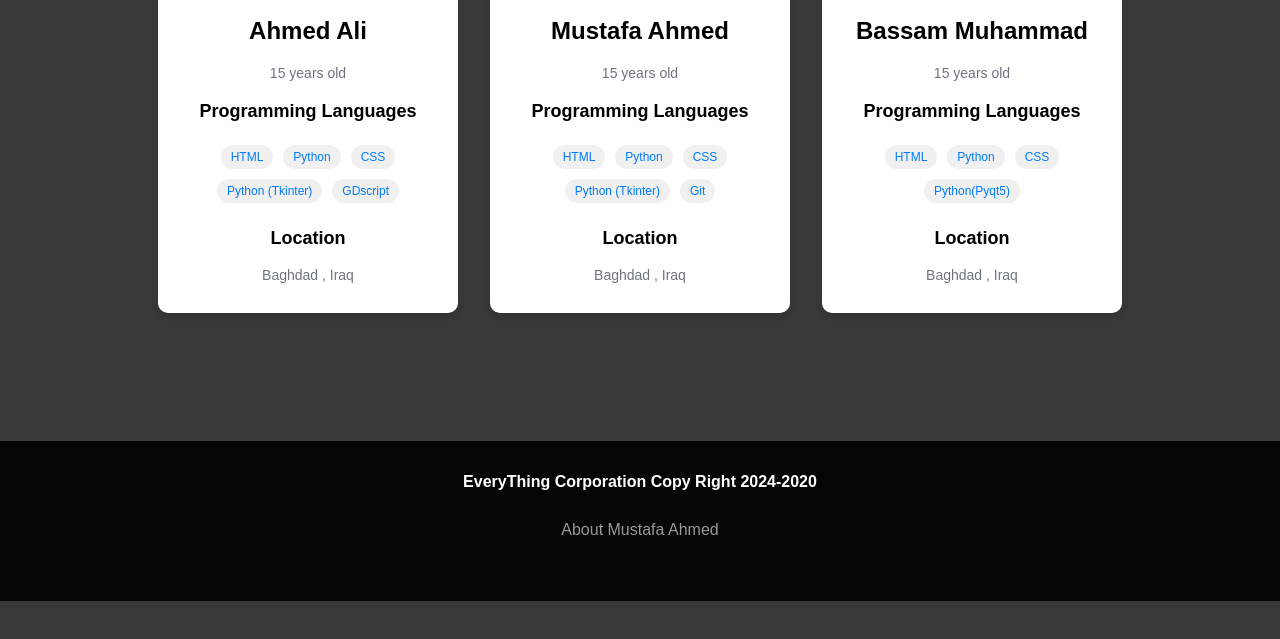
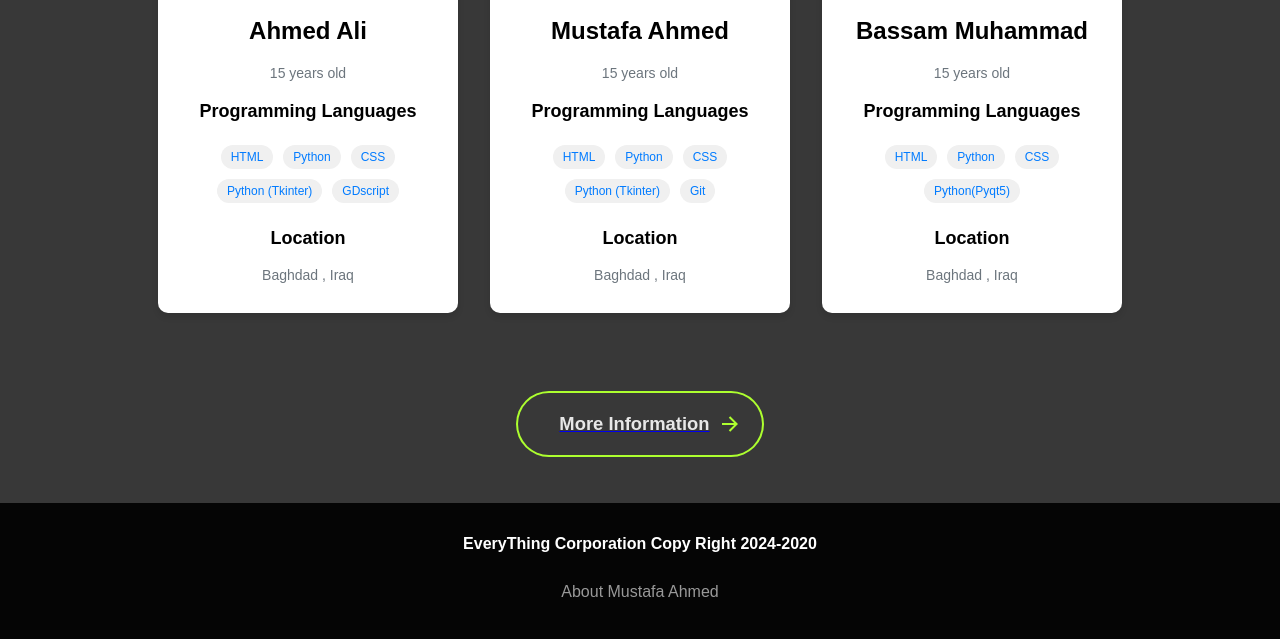
Before and after one commit to everything-dev/EveryThing-Corp-, a plain HTML site: page index.html in a window 1280 px wide. Shown: the part 3109-3748 px from the top of the page. Before the commit the page ends 3710 px from the top, so only its background shows below. Drawn offline with Linux system fonts and the light colour scheme.

Commit message:
Update index.html

```diff
--- a/index.html
+++ b/index.html
@@ -448,6 +448,96 @@
             justify-content: center;
             padding-top: 2em;
         }
+
+        /* From Uiverse.io by gharsh11032000 */
+.animated-button {
+  position: relative;
+  display: flex;
+  align-items: center;
+  gap: 4px;
+  padding: 16px 36px;
+  border: 4px solid;
+  border-color: transparent;
+  font-size: 16px;
+  background-color: inherit;
+  border-radius: 100px;
+  font-weight: 600;
+  color: greenyellow;
+  box-shadow: 0 0 0 2px greenyellow;
+  cursor: pointer;
+  overflow: hidden;
+  transition: all 0.6s cubic-bezier(0.23, 1, 0.32, 1);
+}
+
+.animated-button svg {
+  position: absolute;
+  width: 24px;
+  fill: greenyellow;
+  z-index: 9;
+  transition: all 0.8s cubic-bezier(0.23, 1, 0.32, 1);
+}
+
+.animated-button .arr-1 {
+  right: 16px;
+}
+
+.animated-button .arr-2 {
+  left: -25%;
+}
+
+.animated-button .circle {
+  position: absolute;
+  top: 50%;
+  left: 50%;
+  transform: translate(-50%, -50%);
+  width: 20px;
+  height: 20px;
+  background-color: greenyellow;
+  border-radius: 50%;
+  opacity: 0;
+  transition: all 0.8s cubic-bezier(0.23, 1, 0.32, 1);
+}
+
+.animated-button .text {
+  position: relative;
+  z-index: 1;
+  transform: translateX(-12px);
+  transition: all 0.8s cubic-bezier(0.23, 1, 0.32, 1);
+}
+
+.animated-button:hover {
+  box-shadow: 0 0 0 12px transparent;
+  color: #212121;
+  border-radius: 12px;
+}
+
+.animated-button:hover .arr-1 {
+  right: -25%;
+}
+
+.animated-button:hover .arr-2 {
+  left: 16px;
+}
+
+.animated-button:hover .text {
+  transform: translateX(12px);
+}
+
+.animated-button:hover svg {
+  fill: #212121;
+}
+
+.animated-button:active {
+  scale: 0.95;
+  box-shadow: 0 0 0 4px greenyellow;
+}
+
+.animated-button:hover .circle {
+  width: 220px;
+  height: 220px;
+  opacity: 1;
+}
+
 
 
 
@@ -1046,6 +1136,25 @@
 
         </section>
 
+        <div style="display: flex;justify-content:center ;">
+        <a href="https://everything-dev.github.io/Developers/" target="_blank">
+        <button class="animated-button" >
+            <svg viewBox="0 0 24 24" class="arr-2" xmlns="http://www.w3.org/2000/svg">
+              <path
+                d="M16.1716 10.9999L10.8076 5.63589L12.2218 4.22168L20 11.9999L12.2218 19.778L10.8076 18.3638L16.1716 12.9999H4V10.9999H16.1716Z"
+              ></path>
+            </svg>
+            <span class="text">More Information</span>
+            <span class="circle"></span>
+            <svg viewBox="0 0 24 24" class="arr-1" xmlns="http://www.w3.org/2000/svg">
+              <path
+                d="M16.1716 10.9999L10.8076 5.63589L12.2218 4.22168L20 11.9999L12.2218 19.778L10.8076 18.3638L16.1716 12.9999H4V10.9999H16.1716Z"
+              ></path>
+            </svg>
+          </button>
+          </a>
+          </div>
+
 
     <!--Developers section ends-->
 
```
